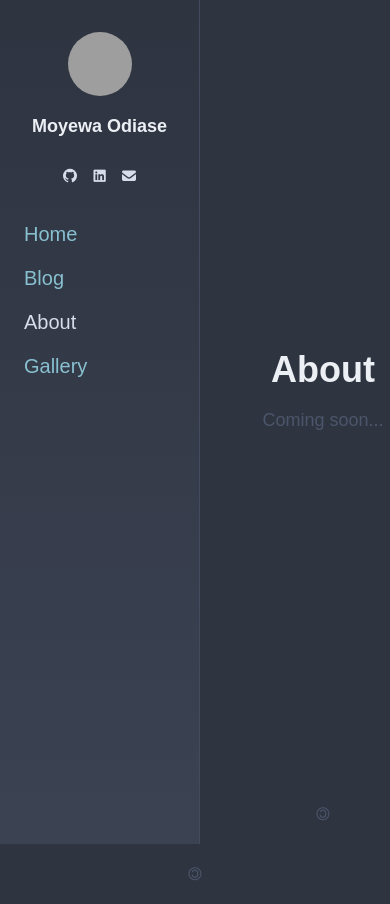
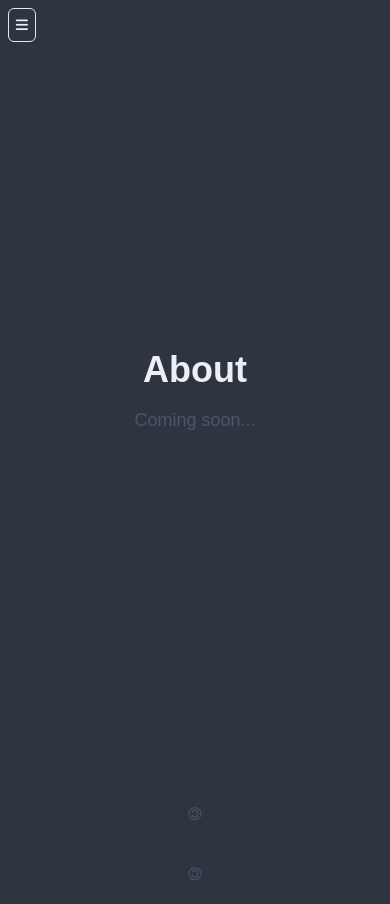
Before and after one commit to modiase/www.modiase.dev, a SvelteKit app: page /about in a window 390 px wide. Built offline with nearby package versions, Linux system fonts and the light colour scheme; grey boxes are pictures that could not be loaded; a web font is replaced by a local one.

Commit message:
Add mobile mode

```diff
--- a/package.json
+++ b/package.json
@@ -29,6 +29,7 @@
     "vite": "^4.4.2"
   },
   "dependencies": {
-    "@fortawesome/fontawesome-free": "^7.0.1"
+    "@fortawesome/fontawesome-free": "^7.0.1",
+    "clsx": "^2.1.1"
   }
 }
--- a/src/lib/components/Sidebar.svelte
+++ b/src/lib/components/Sidebar.svelte
@@ -1,8 +1,11 @@
 <script lang="ts">
   import Link from './Link.svelte';
+  import clsx from 'clsx';
+
+  export let className: string = '';
 </script>
 
-<aside class="sidebar">
+<aside class={clsx('sidebar', className)}>
   <div class="sidebar-content">
     <!-- Mini Hero -->
     <div class="mini-hero">
@@ -53,14 +56,8 @@
 
 <style>
   .sidebar {
-    position: fixed;
-    left: 0;
-    top: 0;
-    bottom: 0;
-    width: 200px;
     background: linear-gradient(to bottom, var(--nord0) 0%, var(--nord1) 100%);
     border-right: 1px solid var(--nord2);
-    z-index: 1000;
   }
 
   .sidebar-content {
--- a/src/routes/(site)/+layout.svelte
+++ b/src/routes/(site)/+layout.svelte
@@ -4,13 +4,46 @@
   import CopyFooter from '$lib/components/CopyFooter.svelte';
   import { fade } from 'svelte/transition';
   import { page } from '$app/stores';
+  import { onMount } from 'svelte';
+  import clsx from 'clsx';
+
+  let isMenuOpen = false;
+  let isMobile = false;
+
+  onMount(() => {
+    const checkMobile = () => (isMobile = window.innerWidth < 500);
+    console.log(isMobile);
+    console.log(window.innerWidth);
+    checkMobile();
+    window.addEventListener('resize', checkMobile);
+    return () => window.removeEventListener('resize', checkMobile);
+  });
 </script>
 
-<div class="bg-bg text-text-primary font-karla flex min-h-screen" in:fade={{ duration: 200 }}>
-  <Sidebar />
-  <div class="flex-1 flex flex-col ml-64">
+<div class="bg-bg text-text-primary font-karla flex min-h-screen">
+  <button
+    class={clsx(
+      'fixed top-2 left-2 z-50 p-1 rounded-md bg-nord1 border border-nord2 text-text-primary hover:bg-nord2 transition-colors',
+      isMobile ? 'block' : 'hidden'
+    )}
+    on:click={() => (isMenuOpen = !isMenuOpen)}
+    aria-label="Toggle menu"
+  >
+    <i class={clsx('fas text-sm', isMenuOpen ? 'fa-times' : 'fa-bars')}></i>
+  </button>
+
+  <Sidebar
+    className={clsx(
+      'top-0 left-0',
+      !isMobile && 'block w-[200px] h-screen',
+      isMobile && isMenuOpen && 'fixed inset-0 z-40 w-screen h-screen border-r-0',
+      isMobile && !isMenuOpen && 'hidden'
+    )}
+  />
+
+  <div class={clsx('flex-1 flex flex-col', !isMobile && 'ml-64')}>
     {#key $page.url.pathname}
-      <main class="flex-1" in:fade={{ duration: 200 }}>
+      <main class="flex-1" in:fade={{ duration: 300 }}>
         <slot />
       </main>
     {/key}
```
Also changed, not shown: 1 other file (tests, documents, lock files or other folders).
